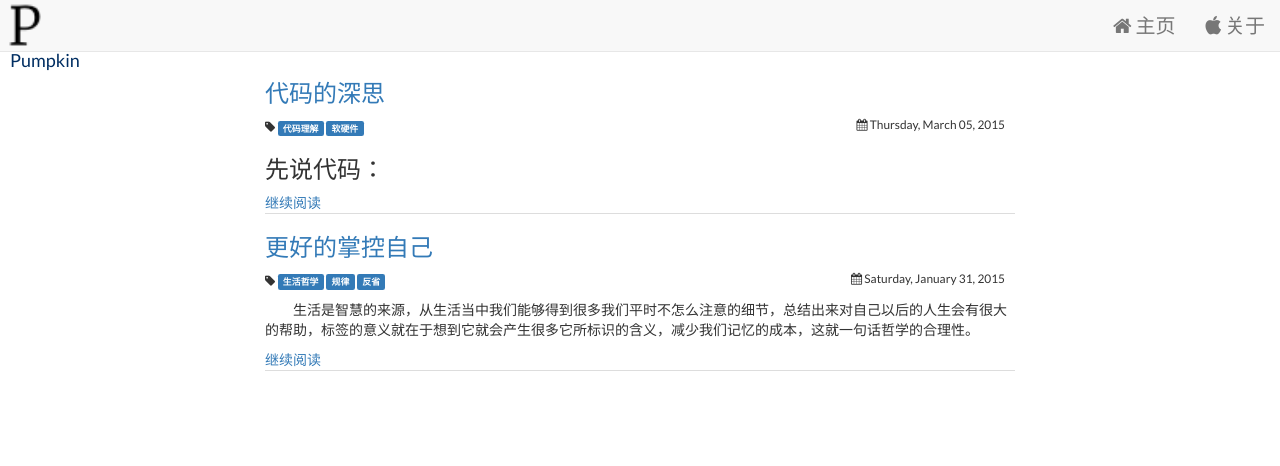
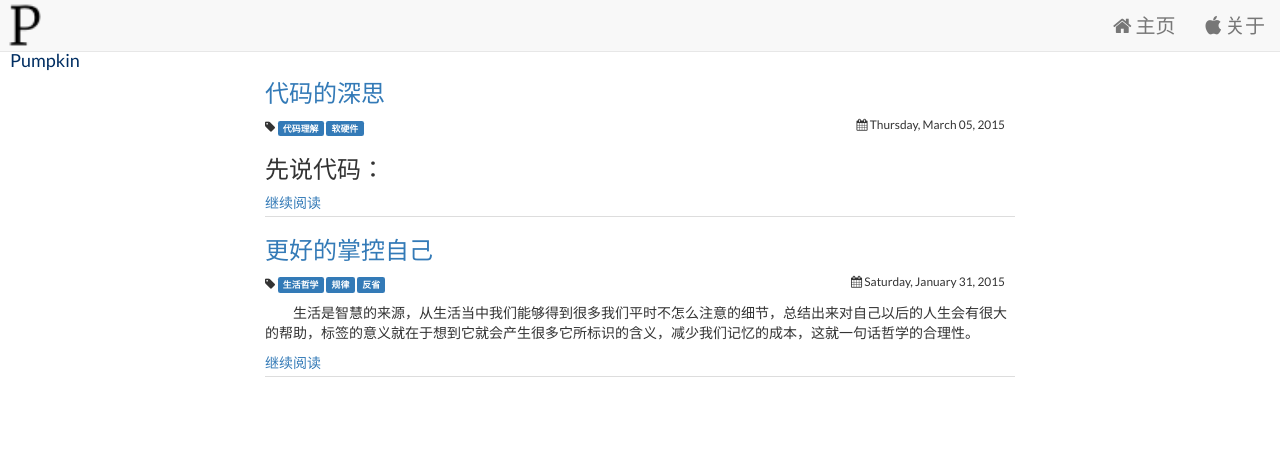
Before and after one commit to LarryBrick/jekyll_demo, a Jekyll site: the page built from index.html, in a window 1280 px wide. Shown: the top 466 px of the page. Built offline with Jekyll 4.4.1, drawn with Linux system fonts in a browser that asks for light colours; nearby versions of some CDN libraries.

Commit message:
修改首页显示格式

```diff
--- a/assets/css/site.css
+++ b/assets/css/site.css
@@ -63,7 +63,7 @@ body {
 /*blog stuff 线宽+上一单元距线距离*/
 .blog-short{
   border-bottom:1px solid #ddd;
-  padding-bottom:20px;
+  padding-bottom:23px;
 
 }
 .blog-short .excerpt{
--- a/index.html
+++ b/index.html
@@ -15,8 +15,8 @@ date: 2014-10-19 23:51
             {% endfor %}
           </small>
           <small class="pull-right">
-	        <i class=" fa fa-calendar"></i>
-	        <time>
+            <i class=" fa fa-calendar"></i>
+            <time>
               {{ post.date | date:'%A, %B %d, %Y'}}
             </time>
           </small>
```
